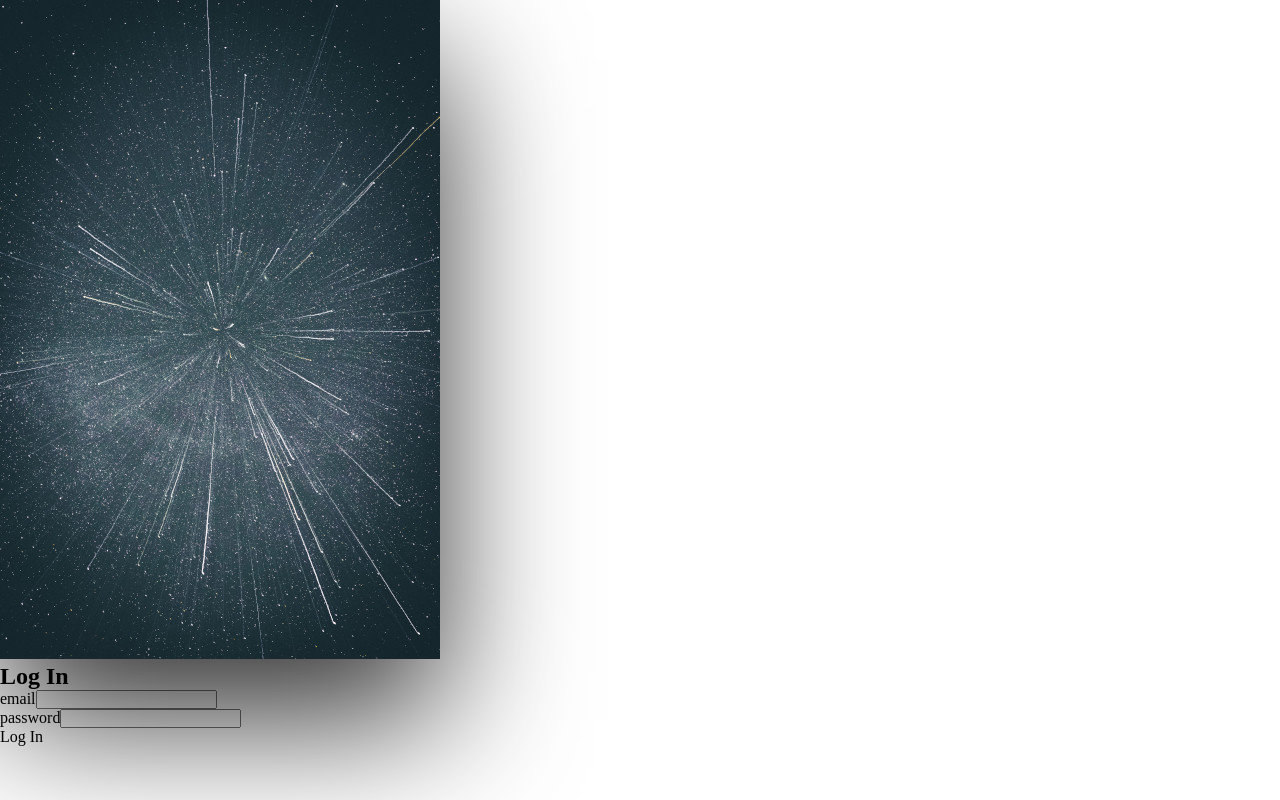
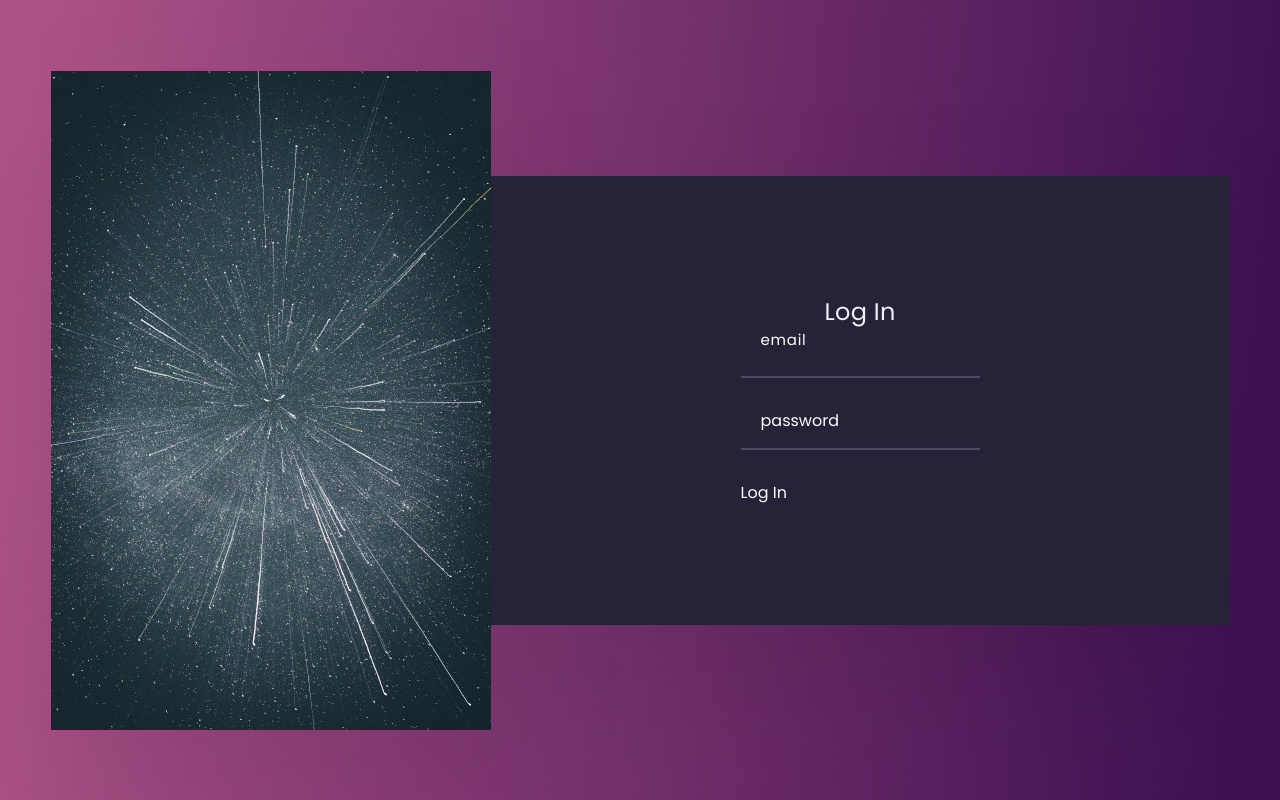
Before and after one commit to AstralPond/AstralReader, a Vue app in the folder client/: page /login in a window 1280 px wide. Built offline with nearby package versions, Linux system fonts and the light colour scheme; no server answers.

Commit message:
recreate and add new initial scss features

```diff
--- a/client/src/scss/abstracts/_mixins.scss
+++ b/client/src/scss/abstracts/_mixins.scss
@@ -0,0 +1,16 @@
+@use "@/scss/base/depth";
+@use "@/scss/abstracts/functions";
+
+@mixin padding-x($value) {
+  padding-left: $value;
+  padding-right: $value;
+}
+
+// $level is a number from 1-10
+@mixin elevation($level) {
+  $values: nth(depth.$elevations, $level);
+  $y: map-get($values, "y");
+  $blur: map-get($values, "blur");
+  $opacity: map-get($values, "opacity");
+  filter: drop-shadow(0 $y $blur functions.toRgba(#000000, $opacity));
+}
--- a/client/src/scss/abstracts/_variables.scss
+++ b/client/src/scss/abstracts/_variables.scss
@@ -2,7 +2,7 @@
 $colors: (
   "alias": (
     "grayscale": (
-      "header": #14142B,
+      "header": #14142b,
       "header-weak": #262338,
       "body": #4e4b66,
       "label": #6e7191,
@@ -20,28 +20,28 @@ $colors: (
       "bg": #ebecfe,
     ),
     "secondary": (
-      "default": #005BD4,
+      "default": #005bd4,
       "strong": #0041ac,
       "weak": #50c8fc,
       "bg-strong": #8de9ff,
       "bg": #e3feff,
     ),
     "success": (
-      "default": #008A00,
+      "default": #008a00,
       "strong": #067306,
       "weak": #a6f787,
       "bg-strong": #cbffae,
       "bg": #eaf9de,
     ),
     "warning": (
-      "default": #EAAC30,
+      "default": #eaac30,
       "strong": #946300,
       "weak": #ffdf9a,
       "bg-strong": #ffe6b0,
       "bg": #fff8e9,
     ),
     "danger": (
-      "default": #CA024F,
+      "default": #ca024f,
       "strong": #9e0038,
       "weak": #ff75cb,
       "bg-strong": #ffabe8,
@@ -171,3 +171,26 @@ $colors: (
     ),
   ),
 );
+
+// display
+$displays: block, inline-block, none, flex, grid;
+
+// justify-content
+$justify-content-values: (
+  start,
+  center,
+  space-between,
+  space-around,
+  space-evenly
+);
+
+// align-items
+$align-items-values: (stretch, center, start, end);
+// flex-direction
+$flex-direction-values: (row, row-reverse, column, column-reverse);
+
+// vertical-align
+$vertical-align-values: (baseline, top, middle, bottom, sub, text-top);
+
+// text-align
+$text-align-values: (start, end, center, justify);
--- a/client/src/scss/base/_depth.scss
+++ b/client/src/scss/base/_depth.scss
@@ -1,8 +1,5 @@
 @use "sass:color";
 @use "@/scss/abstracts/functions";
-$gradients: (
-  "34": linear-gradient(95.08deg, #ae5388 2.49%, #3d1052 97.19%),
-);
 
 // for filter: drop-shadow(x, y, blur, color)
 // does not include x and actual color
@@ -11,72 +8,63 @@ $elevations: (
   (
       "y": 0.4rem,
       "blur": 0.4rem,
-      "opacity": 0.2,
+      "opacity": 0.02,
     ),
   // 2
   (
       "y": 0.6rem,
       "blur": 0.8rem,
-      "opacity": 0.2,
+      "opacity": 0.02,
     ),
   // 3
   (
       "y": 0.8rem,
       "blur": 1rem,
-      "opacity": 0.2,
+      "opacity": 0.02,
     ),
   // 4
   (
       "y": 1rem,
       "blur": 1.5rem,
-      "opacity": 0.3,
+      "opacity": 0.03,
     ),
   // 5
   (
       "y": 1.5rem,
       "blur": 2rem,
-      "opacity": 0.4,
+      "opacity": 0.04,
     ),
   // 6
   (
       "y": 2.5rem,
       "blur": 3rem,
-      "opacity": 0.5,
+      "opacity": 0.05,
     ),
   // 7
   (
       "y": 3.5rem,
       "blur": 4rem,
-      "opacity": 0.6,
+      "opacity": 0.06,
     ),
   // 8
   (
       "y": 4rem,
       "blur": 5rem,
-      "opacity": 0.7,
+      "opacity": 0.07,
     ),
   // 9
   (
       "y": 5rem,
       "blur": 6rem,
-      "opacity": 0.8,
+      "opacity": 0.08,
     ),
   // 10
   (
       "y": 6rem,
       "blur": 7rem,
-      "opacity": 0.8,
+      "opacity": 0.08,
     )
 );
-
-// $level is a number from 1-10
-@mixin elevation($level) {
-  $values: nth($elevations, $level);
-  $y: map-get($values, "y");
-  $blur: map-get($values, "blur");
-  $opacity: map-get($values, "opacity");
-  filter: drop-shadow(0 $y $blur functions.toRgba(#000000, $opacity));
-}
 
 .blur-bg {
   &-light {
--- /dev/null
+++ b/client/src/scss/base/_global.scss
@@ -0,0 +1,55 @@
+@use "sass:string";
+@use "@/scss/abstracts/variables";
+.fullscreen {
+  height: 100vh;
+  width: 100vw;
+  position: absolute;
+  inset: 0;
+}
+
+@each $display in variables.$displays {
+  .d-#{$display} {
+    display: $display;
+  }
+}
+
+// flex-direction
+@each $value in variables.$flex-direction-values {
+  .flex-#{$value} {
+    flex-direction: $value;
+  }
+}
+
+// justify-content
+@each $value in variables.$justify-content-values {
+  $name: $value;
+
+  @if $name != start and $name != center {
+    // removes "space-" from "space-between", around, evenly etc...
+    $name: str-slice($name, 6);
+  }
+  .justify-content-#{$name} {
+    justify-content: $value;
+  }
+}
+
+// align-items
+@each $value in variables.$align-items-values {
+  .align-items-#{$value} {
+    align-items: $value;
+  }
+}
+
+// vertical-align
+@each $value in variables.$vertical-align-values {
+  .align-#{$value} {
+    vertical-align: $value;
+  }
+}
+
+// text-align
+@each $value in variables.$text-align-values {
+  .text-#{$value} {
+    text-align: $value;
+  }
+}
--- /dev/null
+++ b/client/src/scss/base/_gradients.scss
@@ -0,0 +1,9 @@
+$gradients: (
+  "34": linear-gradient(95.08deg, #ae5388 2.49%, #3d1052 97.19%),
+);
+
+@each $number, $style in $gradients {
+  .gradient-#{$number} {
+    background: $style;
+  }
+}
--- a/client/src/scss/base/_reset.scss
+++ b/client/src/scss/base/_reset.scss
@@ -12,3 +12,7 @@ html {
 body {
   font-size: 1.6rem;
 }
+
+a {
+  cursor: pointer;
+}
--- a/client/src/scss/base/_typography.scss
+++ b/client/src/scss/base/_typography.scss
@@ -1,6 +1,11 @@
 @use "sass:list";
 @use "@/scss/abstracts/functions";
 @use "@/scss/abstracts/variables";
+@import url('https://fonts.googleapis.com/css2?family=Poppins:wght@400;600&display=swap');
+
+body {
+  font-family: 'Poppins', sans-serif;
+}
 
 .link {
   color: functions.get-color("alias", "grayscale", "header");
@@ -115,13 +120,13 @@ $sizes: "huge", "large", "medium", "small", "x-small";
 $screens: "desktop", "mobile";
 $font-types: "display", "text";
 
-@function get-letter-spacing($screen, $size) {
-  @if $screen == "desktop" {
-    @return 0.1rem;
+@function get-letter-spacing($font-type, $size) {
+  @if $font-type == "text" {
+    @return 0.075rem;
   } @else if $size == "x-small" {
     @return 0.025rem;
   } @else {
-    @return 0.075rem;
+    @return 0.1rem;
   }
 }
 
@@ -143,7 +148,7 @@ $font-types: "display", "text";
         &-#{$font-type} {
           &-#{$size} {
             font-weight: 400;
-            letter-spacing: get-letter-spacing($screen, $size);
+            letter-spacing: get-letter-spacing($font-type, $size);
             font-size: functions.map-deep-get(
               $styles,
               $screen,
--- a/client/src/scss/main.scss
+++ b/client/src/scss/main.scss
@@ -3,5 +3,7 @@
 @use 'abstracts/variables';
 
 @use 'base/depth';
+@use 'base/global';
+@use 'base/gradients';
 @use 'base/reset';
 @use 'base/typography';
--- a/client/src/views/LoginView.vue
+++ b/client/src/views/LoginView.vue
@@ -20,18 +20,34 @@ function submit() {
 </script>
 
 <template>
-  <div id="login">
+  <div
+    id="login-view"
+    class="fullscreen d-flex align-items-center align-middle justify-content-center gradient-34"
+  >
     <div class="login">
-      <img src="@/assets/login-image.jpg" alt="space graphic" />
-      <div class="box">
-        <h2>Log In</h2>
-        <form @submit.prevent="submit" v-on:keyup.enter="submit">
-          <div class="email">
-            <label for="email">email</label>
-            <input id="email" type="email" v-model="form.email" />
+      <img
+        class="d-inline-block align-middle"
+        src="@/assets/login-image.jpg"
+        alt="space graphic"
+      />
+      <div class="box d-inline-block align-middle">
+        <h2 class="desktop-display-x-small text-center">Log In</h2>
+        <form
+          class="d-flex flex-column"
+          @submit.prevent="submit"
+          v-on:keyup.enter="submit"
+        >
+          <div class="email d-flex flex-column">
+            <label class="desktop-text-small" for="email">email</label>
+            <input
+              id="email"
+              class="desktop-text-small"
+              type="email"
+              v-model="form.email"
+            />
           </div>
-          <div class="password">
-            <label for="password">password</label>
+          <div class="password d-flex flex-column">
+            <label for="password desktop-text-small">password</label>
             <input id="password" type="password" v-model="form.password" />
           </div>
           <a @click.prevent="submit" class="btn">Log In</a>
@@ -42,8 +58,47 @@ function submit() {
 </template>
 
 <style lang="scss" scoped>
-@use "@/scss/base/depth";
-img {
-  @include depth.elevation(10);
+@use "@/scss/abstracts/functions";
+@use "@/scss/abstracts/mixins";
+#login-view {
+  color: functions.get-color("alias", "grayscale", "bg");
+
+  img {
+    @include mixins.elevation(10);
+  }
+  input {
+    color: functions.get-color("alias", "grayscale", "bg");
+    @include mixins.padding-x(2rem);
+    border: none;
+    background: none;
+    border-bottom: 0.2rem solid
+      functions.get-color("alias", "grayscale", "body");
+    transition-property: border-color;
+    transition-timing-function: cubic-bezier(0.4, 0, 0.2, 1);
+    transition-duration: 150ms;
+    &:focus {
+      outline: none;
+      border-bottom: 0.2rem solid
+        functions.get-color("alias", "grayscale", "bg");
+    }
+  }
+  label {
+    @include mixins.padding-x(2rem);
+  }
+
+  h2 {
+    color: functions.get-color("alias", "grayscale", "input");
+  }
+
+  form {
+    // TODO: use spacer variables
+    gap: 3rem;
+  }
+
+  .box {
+    background-color: functions.get-color("alias", "grayscale", "header-weak");
+    padding: 12rem 25rem;
+    @include mixins.elevation(10);
+  }
 }
 </style>
```
Also changed, not shown: 1 other file (tests, documents, lock files or other folders).
